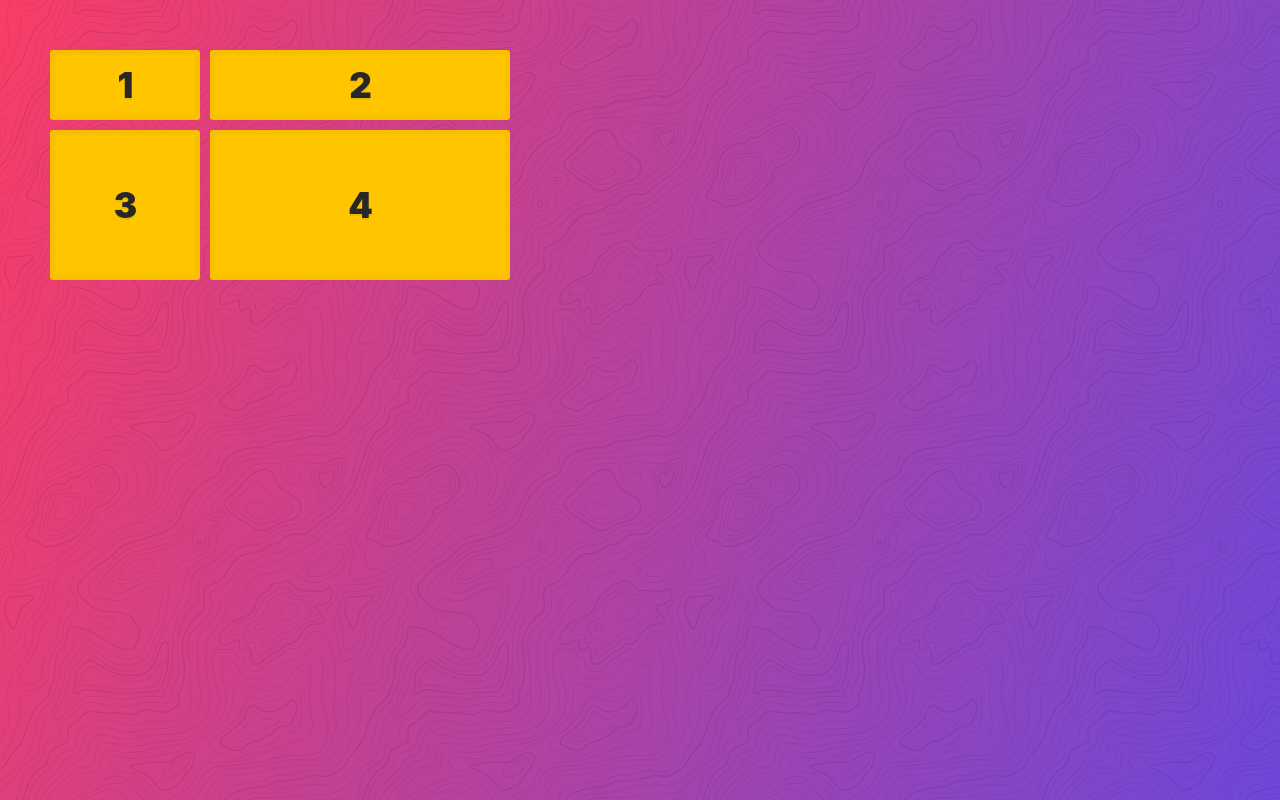
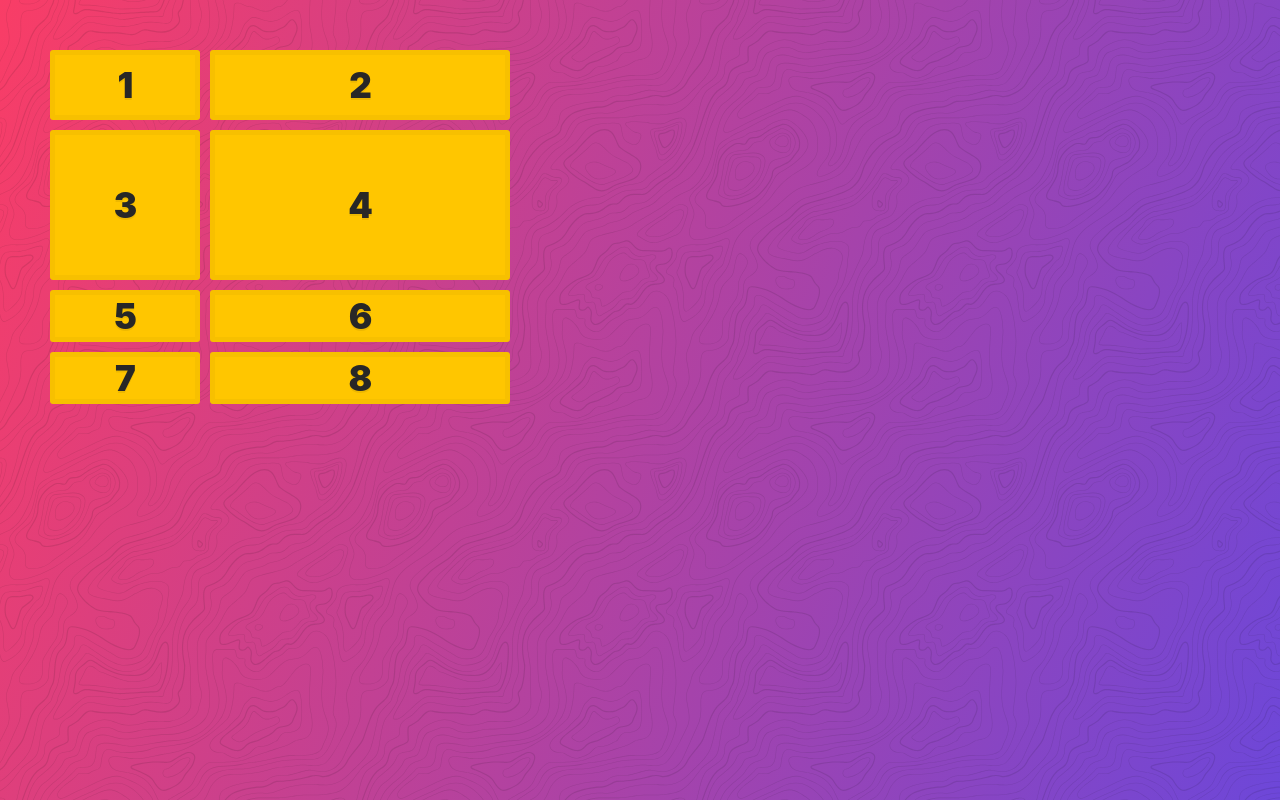
Before and after one commit to jcarlosj/CSSGrid-Web-WB, a website: page 05-Pistas-CSS-implicitas-a-explicitas/index.html in a window 1280 px wide. Drawn offline with Linux system fonts and the light colour scheme.

Commit message:
[+] 05-Pistas CSS implicitas
Todas los nuevos elementos fuera de los rangos explicitamente establecidos
tendran dimensiones implicitas

```diff
--- a/05-Pistas-CSS-implicitas-a-explicitas/index.html
+++ b/05-Pistas-CSS-implicitas-a-explicitas/index.html
@@ -14,6 +14,10 @@
         <div class="item">2</div>
         <div class="item">3</div>
         <div class="item">4</div>
+        <div class="item">5</div>
+        <div class="item">6</div>
+        <div class="item">7</div>
+        <div class="item">8</div>
     </div>
 
     <style>
```
